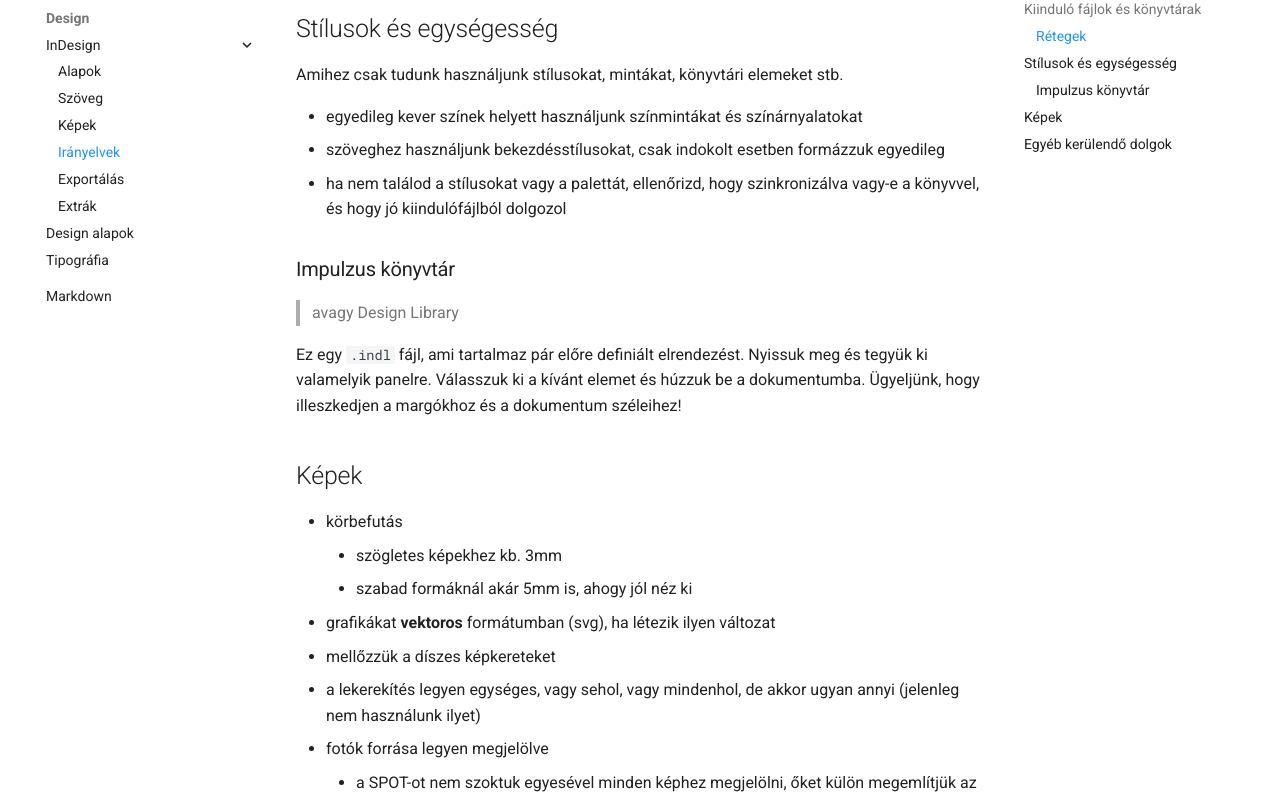
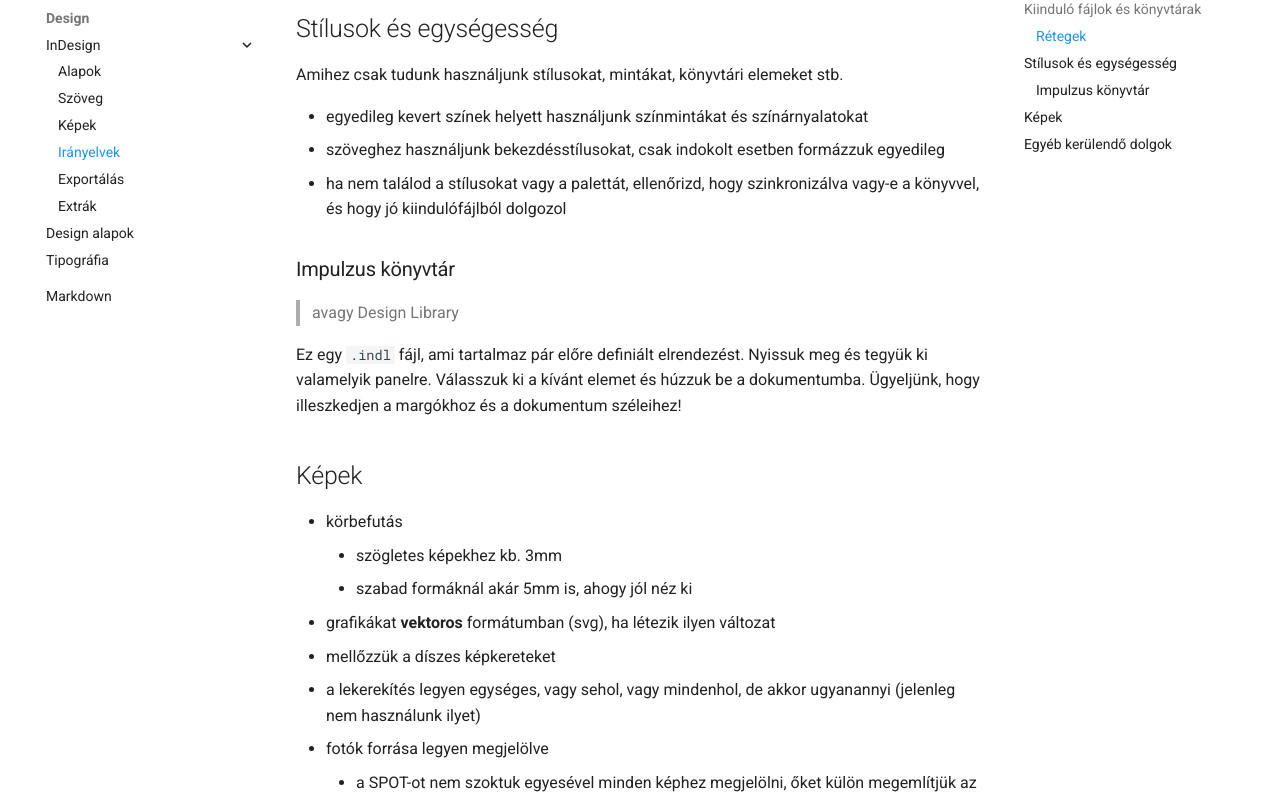
Before and after one commit to Gilgames32/impulzus, an MkDocs documentation site: the page built from docs/design/indesign/guidelines.md, in a window 1280 px wide and 1400 px high, scrolled down 995 px. Shown: the part 153-947 px from the top of the window. Built offline with MkDocs 1.6.1 and Material for MkDocs 9.7.7, drawn with Linux system fonts in a browser that asks for light colours; comment, search, counter and statistics services are not loaded.

Commit message:
Update guidelines.md

```diff
--- a/docs/design/indesign/guidelines.md
+++ b/docs/design/indesign/guidelines.md
@@ -34,7 +34,7 @@ A kiinduló fájlok valószínűleg tartalmazni fognak rétegeket:
 
 Amihez csak tudunk használjunk stílusokat, mintákat, könyvtári elemeket stb.
 
-- egyedileg kever színek helyett használjunk színmintákat és színárnyalatokat
+- egyedileg kevert színek helyett használjunk színmintákat és színárnyalatokat
 - szöveghez használjunk bekezdésstílusokat, csak indokolt esetben formázzuk egyedileg
 - ha nem találod a stílusokat vagy a palettát, ellenőrizd, hogy szinkronizálva vagy-e a könyvvel, és hogy jó kiindulófájlból dolgozol
 
@@ -54,7 +54,7 @@ Válasszuk ki a kívánt elemet és húzzuk be a dokumentumba.
     - szabad formáknál akár 5mm is, ahogy jól néz ki
 - grafikákat **vektoros** formátumban (svg), ha létezik ilyen változat
 - mellőzzük a díszes képkereteket
-- a lekerekítés legyen egységes, vagy sehol, vagy mindenhol, de akkor ugyan annyi (jelenleg nem használunk ilyet)
+- a lekerekítés legyen egységes, vagy sehol, vagy mindenhol, de akkor ugyanannyi (jelenleg nem használunk ilyet)
 - fotók forrása legyen megjelölve
     - a SPOT-ot nem szoktuk egyesével minden képhez megjelölni, őket külön megemlítjük az elején
 - szabad formájú körbefuttatott képekhez külön formákat csak indokolt esetben, különben [`Pen Tool`](extras.md#pen-tool) használata
```
